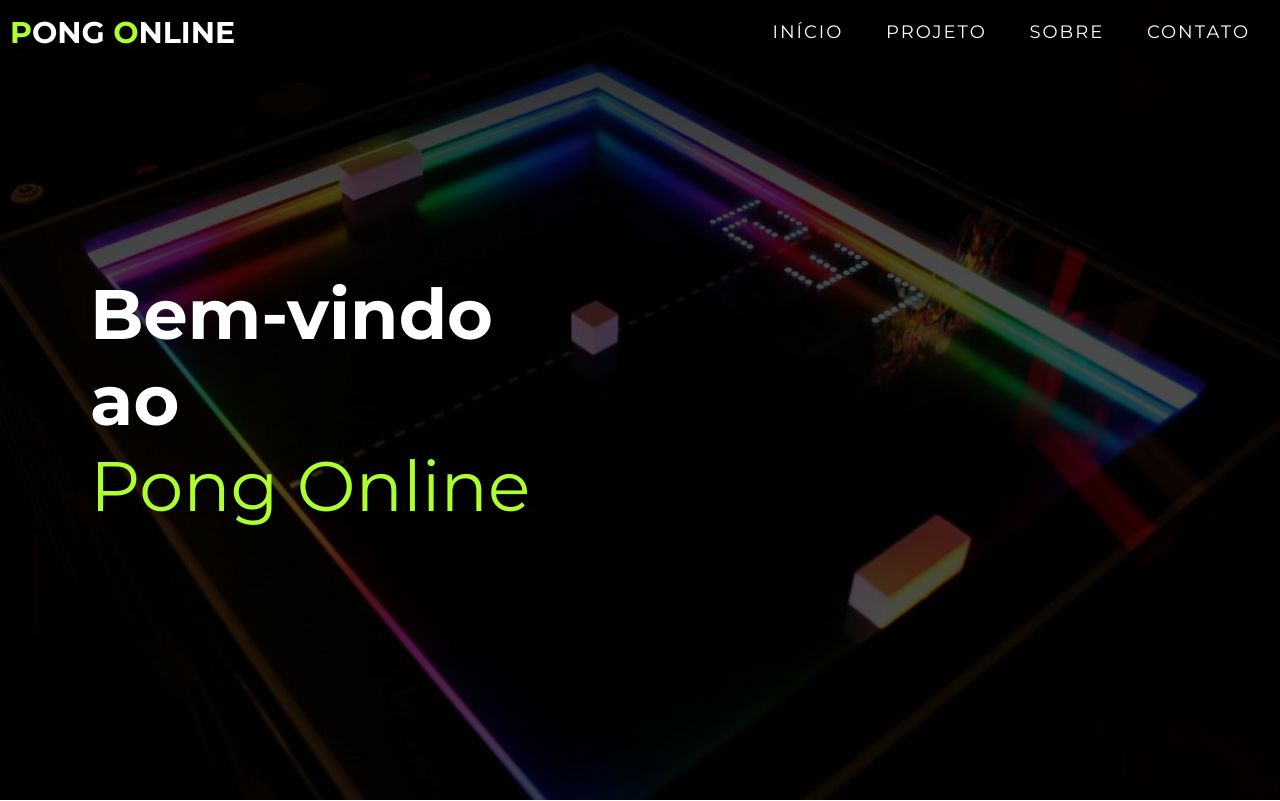
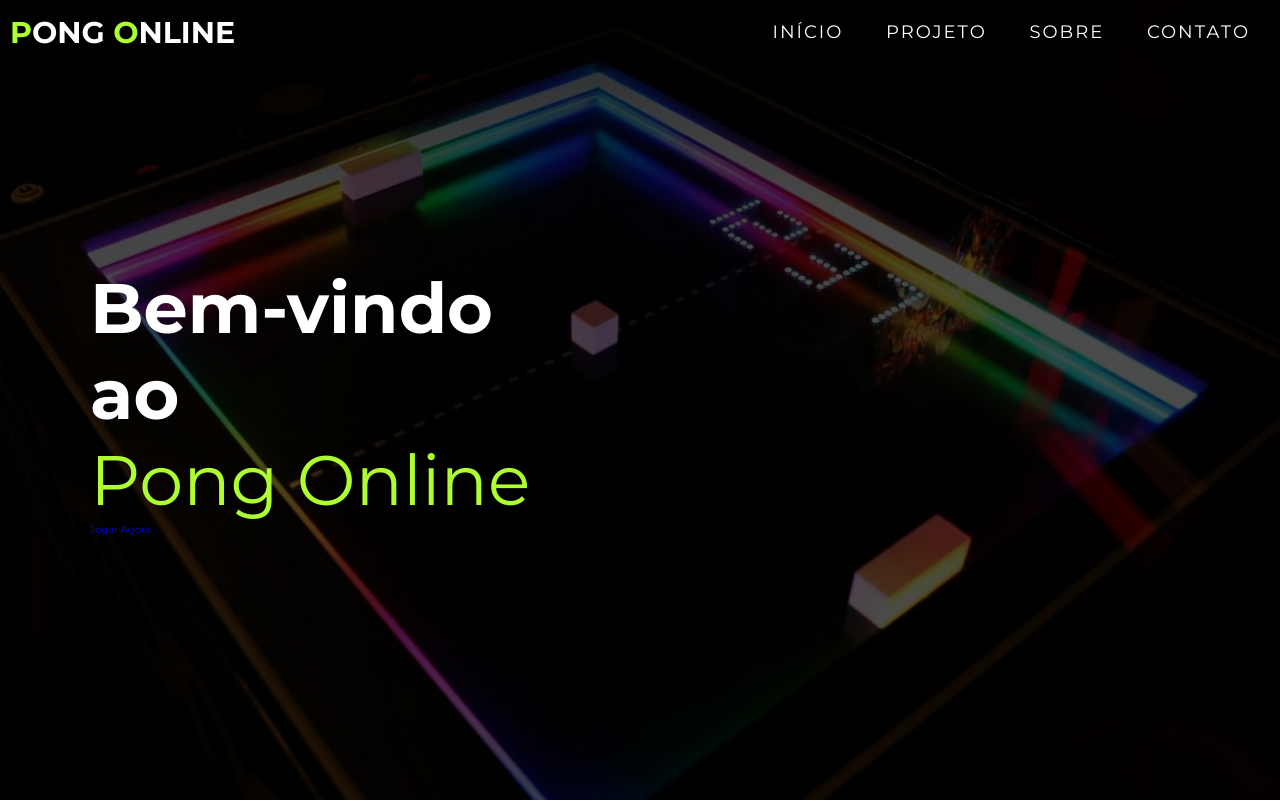
Before and after one commit to DieguinRio/PongOnline, a plain HTML site: page index.html in a window 1280 px wide. Shown: the top 801 px of the page. Drawn offline with Linux system fonts and the light colour scheme.

Commit message:
Update index.html

```diff
--- a/index.html
+++ b/index.html
@@ -37,6 +37,7 @@
         <h1>Bem-vindo <span></span></h1>
         <h1>ao <span></span></h1>
         <h1>Pong Online <span></span></h1>
+        <a href="https://dieguinrio.itch.io/pong-online-godot" type="button" class="cta">Jogar Agora!</a>
       </div>
     </div>
   </section>
```
